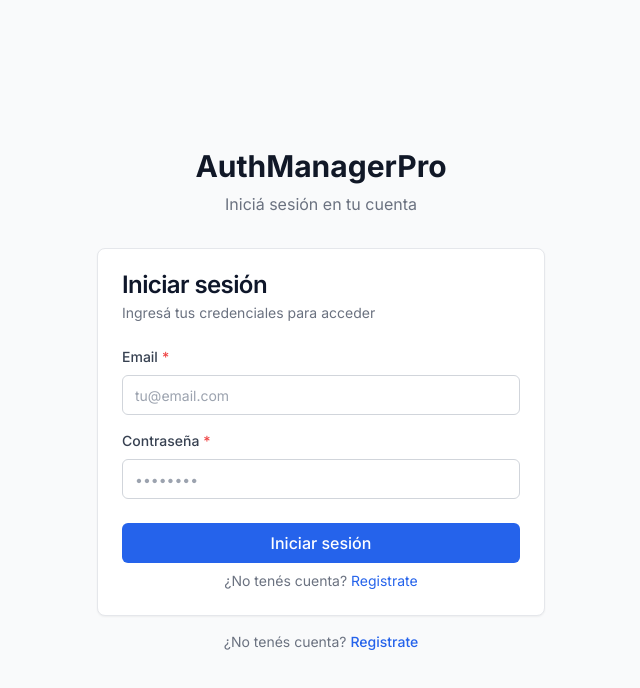
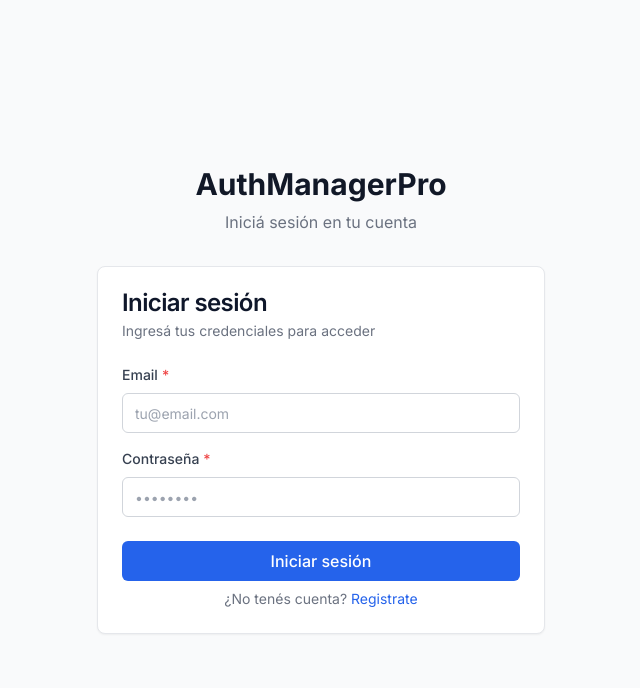
Before and after one commit to onelx/authmanagerpro, a Next.js app: page /login in a window 1280 px wide. Shown: the top 688 px of the page, without its empty margins (319-959 px from the left). Built offline with nearby package versions, Linux system fonts and the light colour scheme; no server answers.

Commit message:
fix: remove duplicate register link from login page

```diff
--- a/app/login/page.tsx
+++ b/app/login/page.tsx
@@ -10,14 +10,12 @@ export default function LoginPage() {
   const { user, profile, isLoading } = useAuth();
   const router = useRouter();
 
-  // Si ya está logueado, redirigir
   useEffect(() => {
     if (isLoading) return;
     if (user && profile?.is_admin) router.replace("/admin");
     else if (user) router.replace("/dashboard");
   }, [user, profile, isLoading, router]);
 
-  // Siempre mostrar el formulario — no bloquear en loading
   return (
     <div className="min-h-screen flex items-center justify-center bg-gray-50 p-4">
       <div className="w-full max-w-md">
@@ -26,12 +24,6 @@ export default function LoginPage() {
           <p className="text-gray-500 mt-2">Iniciá sesión en tu cuenta</p>
         </div>
         <LoginForm />
-        <p className="text-center text-sm text-gray-500 mt-4">
-          ¿No tenés cuenta?{" "}
-          <a href="/register" className="text-blue-600 hover:underline font-medium">
-            Registrate
-          </a>
-        </p>
       </div>
     </div>
   );
```
